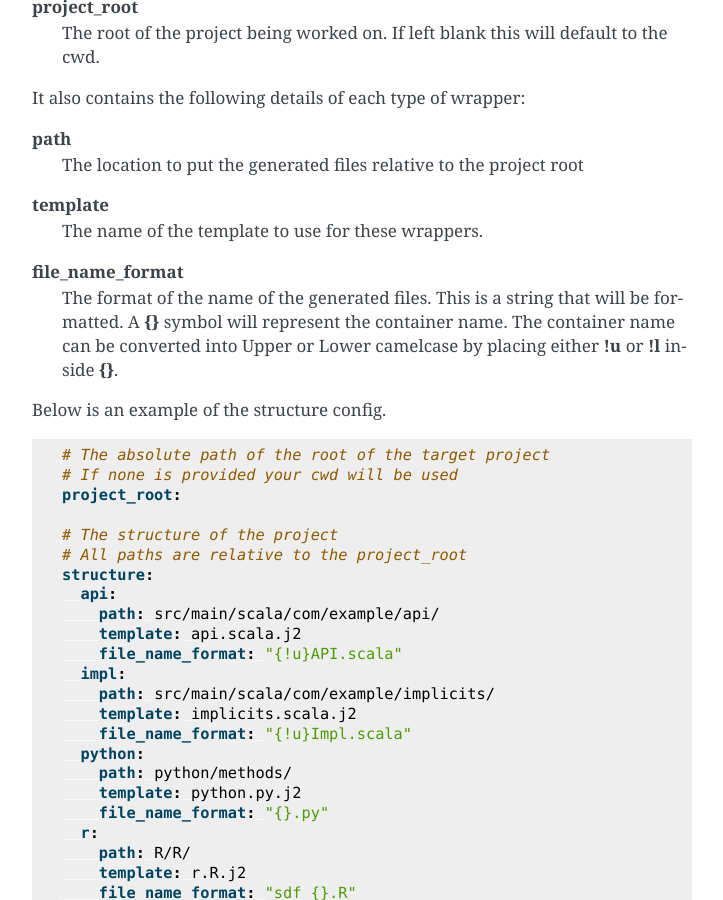
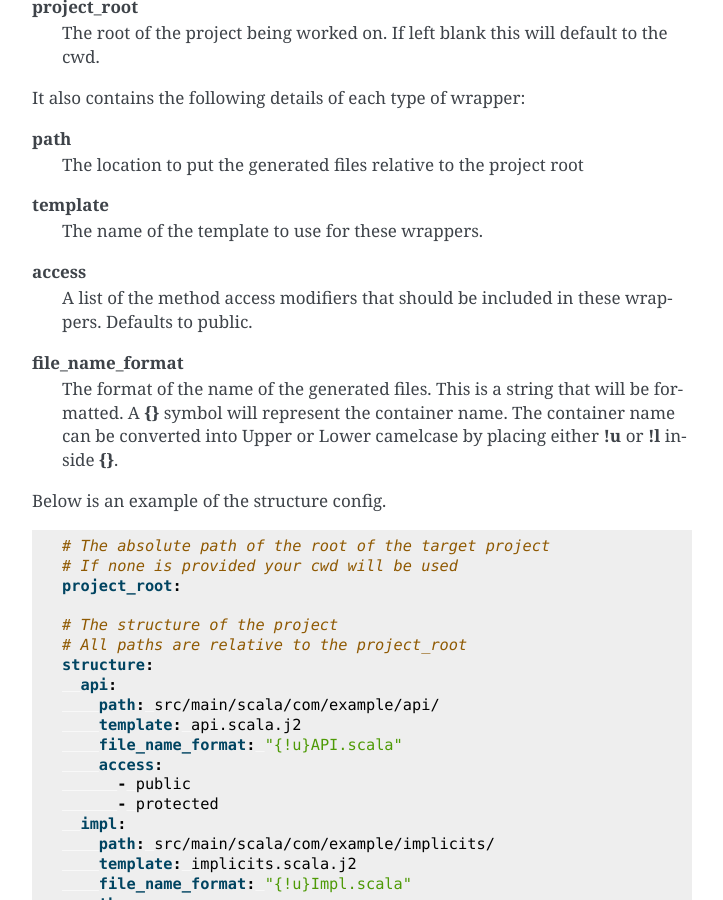
Before and after one commit to treilly94/wrapper-writer, a Sphinx documentation site: the page built from docs/configs.rst, in a window 1280 px wide and 900 px high, scrolled down 326 px. Shown: the whole window, without its empty margins (388-1111 px from the left). Built offline with Sphinx 7.4.7, drawn with Linux system fonts in a browser that asks for light colours.

Commit message:
Updated example and documentation

```diff
--- a/docs/configs.rst
+++ b/docs/configs.rst
@@ -24,6 +24,9 @@ It also contains the following details of each type of wrapper:
 **template**
     The name of the template to use for these wrappers.
 
+**access**
+    A list of the method access modifiers that should be included in these wrappers. Defaults to public.
+
 **file_name_format**
     The format of the name of the generated files. This is a string that will be formatted.
     A **{}** symbol will represent the container name. The container name can be converted into Upper or Lower camelcase by
@@ -44,6 +47,9 @@ Below is an example of the structure config.
         path: src/main/scala/com/example/api/
         template: api.scala.j2
         file_name_format: "{!u}API.scala"
+        access:
+          - public
+          - protected
       impl:
         path: src/main/scala/com/example/implicits/
         template: implicits.scala.j2
```
Also changed, not shown: 1 other file.
